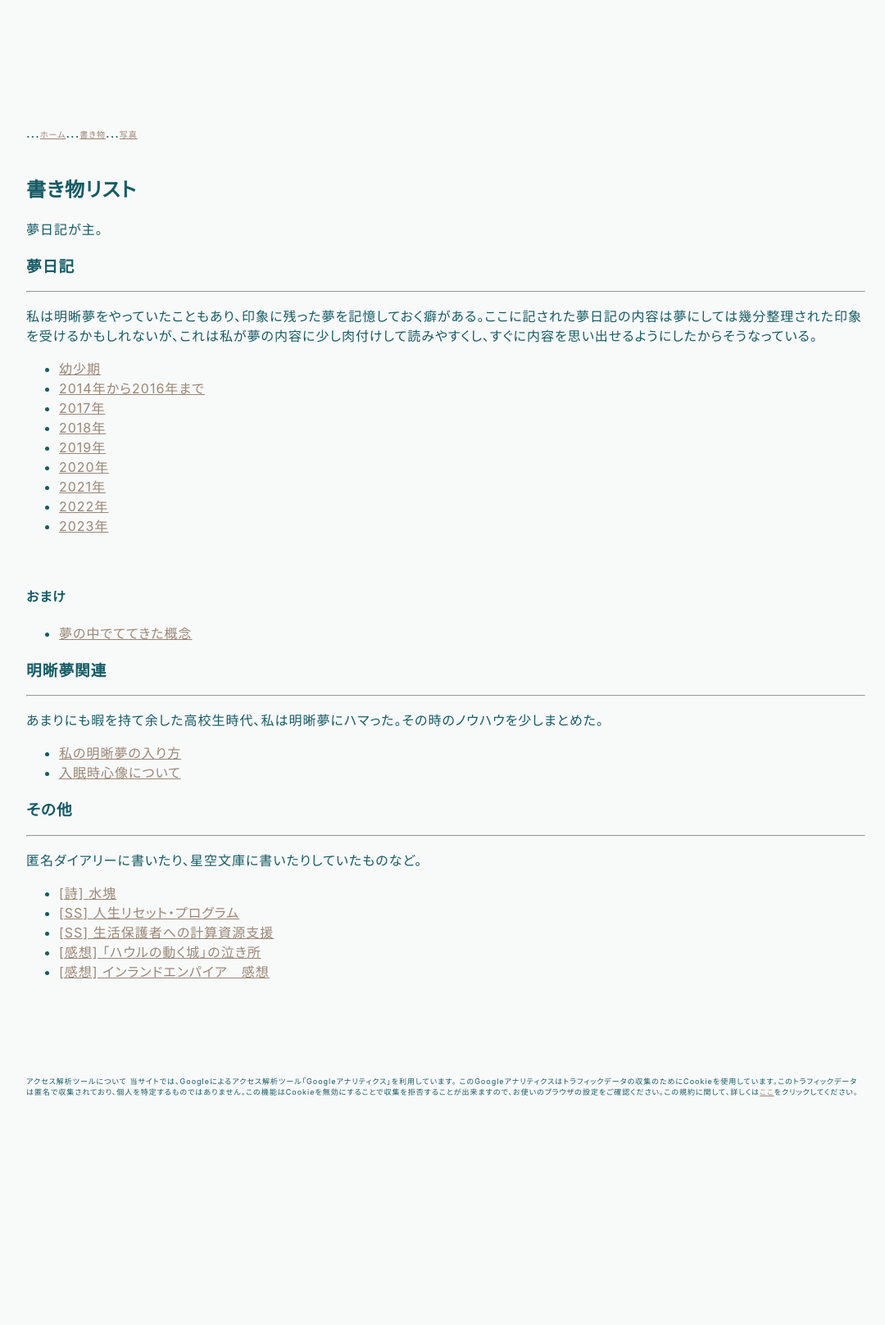
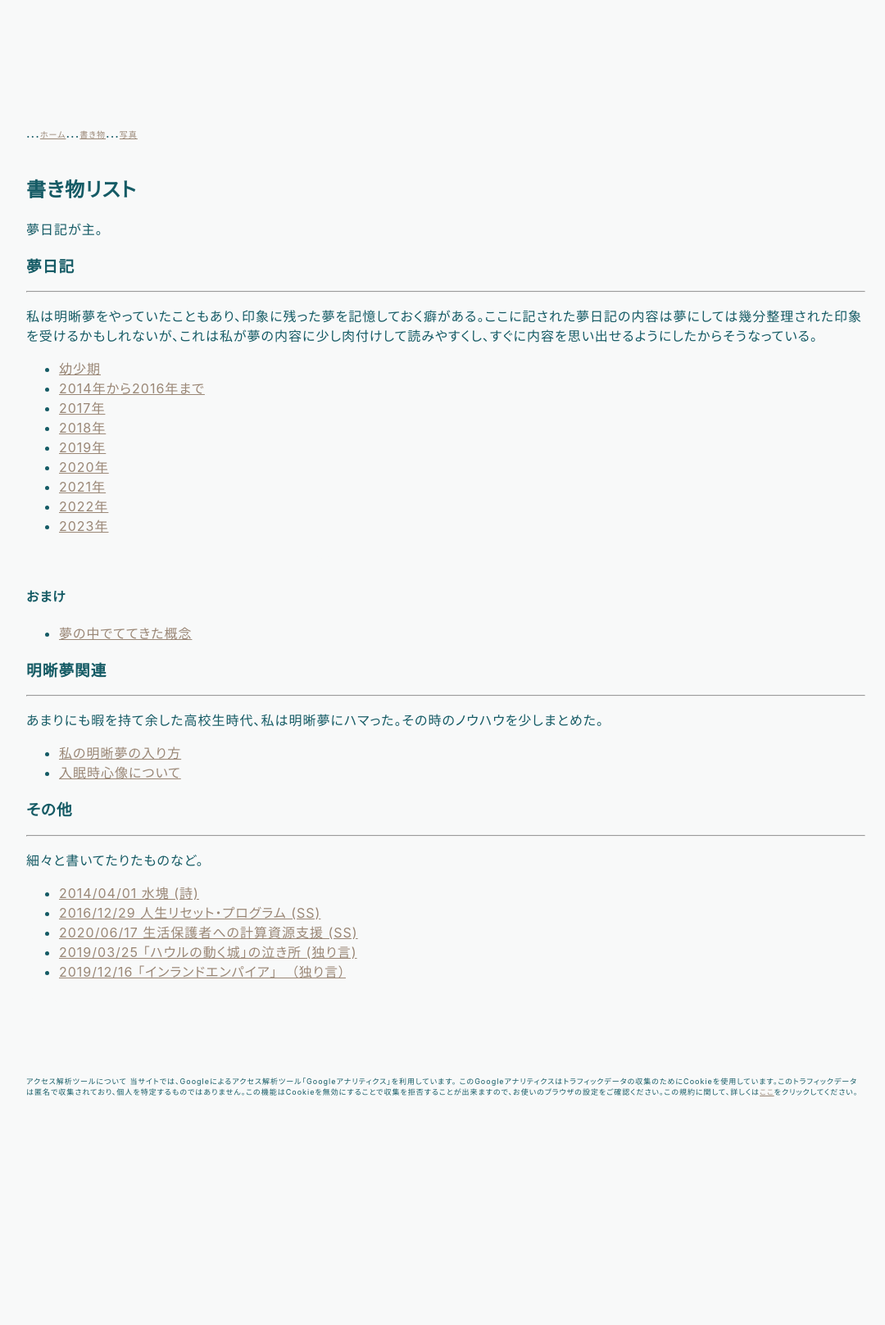
Before and after one commit to hihumi-riku/hihumi-riku.github.io, a Jekyll site: the page built from writings_list.md, in a window 1280 px wide. Shown: the whole page at 82% size, without its empty margins (96-1176 px from the left). Built offline with Jekyll 4.4.1, drawn with Linux system fonts in a browser that asks for light colours.

Commit message:
Update writings_list.md

```diff
--- a/writings_list.md
+++ b/writings_list.md
@@ -39,12 +39,12 @@ title: 書き物リスト
 
 ### その他
 ---
-匿名ダイアリーに書いたり、星空文庫に書いたりしていたものなど。
+細々と書いてたりたものなど。
 
-- [[詩] 水塊](/2019/01/25/water_mass.html)
-- [[SS] 人生リセット・プログラム](/2019/11/27/life_reset_program.html)
-- [[SS] 生活保護者への計算資源支援](/2020/06/17/computer_resources_agency.html)
-- [[感想] 「ハウルの動く城」の泣き所](/2019/12/03/howls_review.html)
-- [[感想] インランドエンパイア　感想](2019/12/16/inland_empire.html)
+- [2014/04/01 水塊 (詩)](/2019/01/25/water_mass.html)
+- [2016/12/29 人生リセット・プログラム (SS)](/2019/11/27/life_reset_program.html)
+- [2020/06/17 生活保護者への計算資源支援 (SS)](/2020/06/17/computer_resources_agency.html)
+- [2019/03/25 「ハウルの動く城」の泣き所 (独り言)](/2019/12/03/howls_review.html)
+- [2019/12/16 「インランドエンパイア」　（独り言）](2019/12/16/inland_empire.html)
 
 <a href="/2019/11/27/others_list.html" style="color:#F8F9F9;"> Others </a>
```
